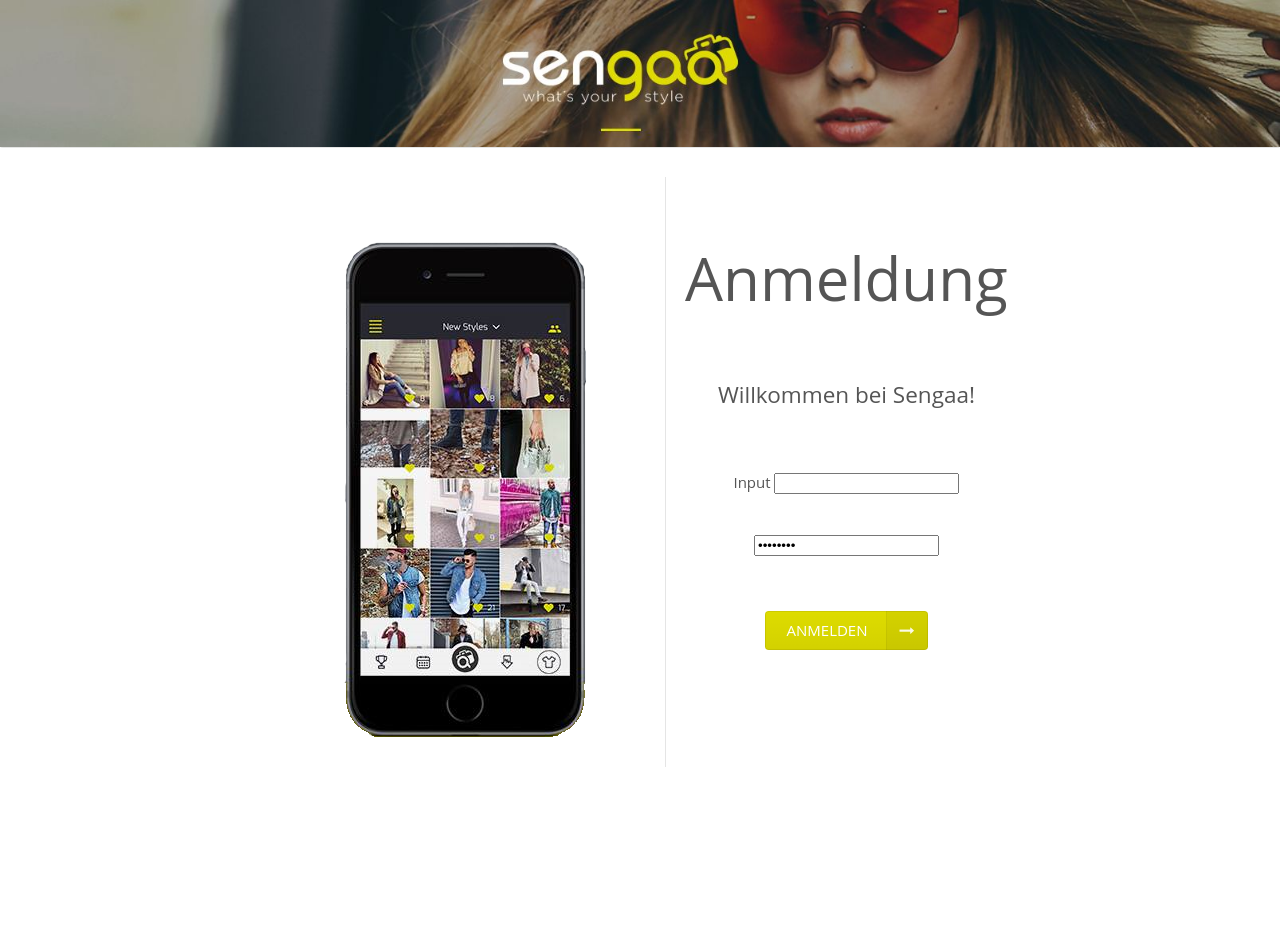
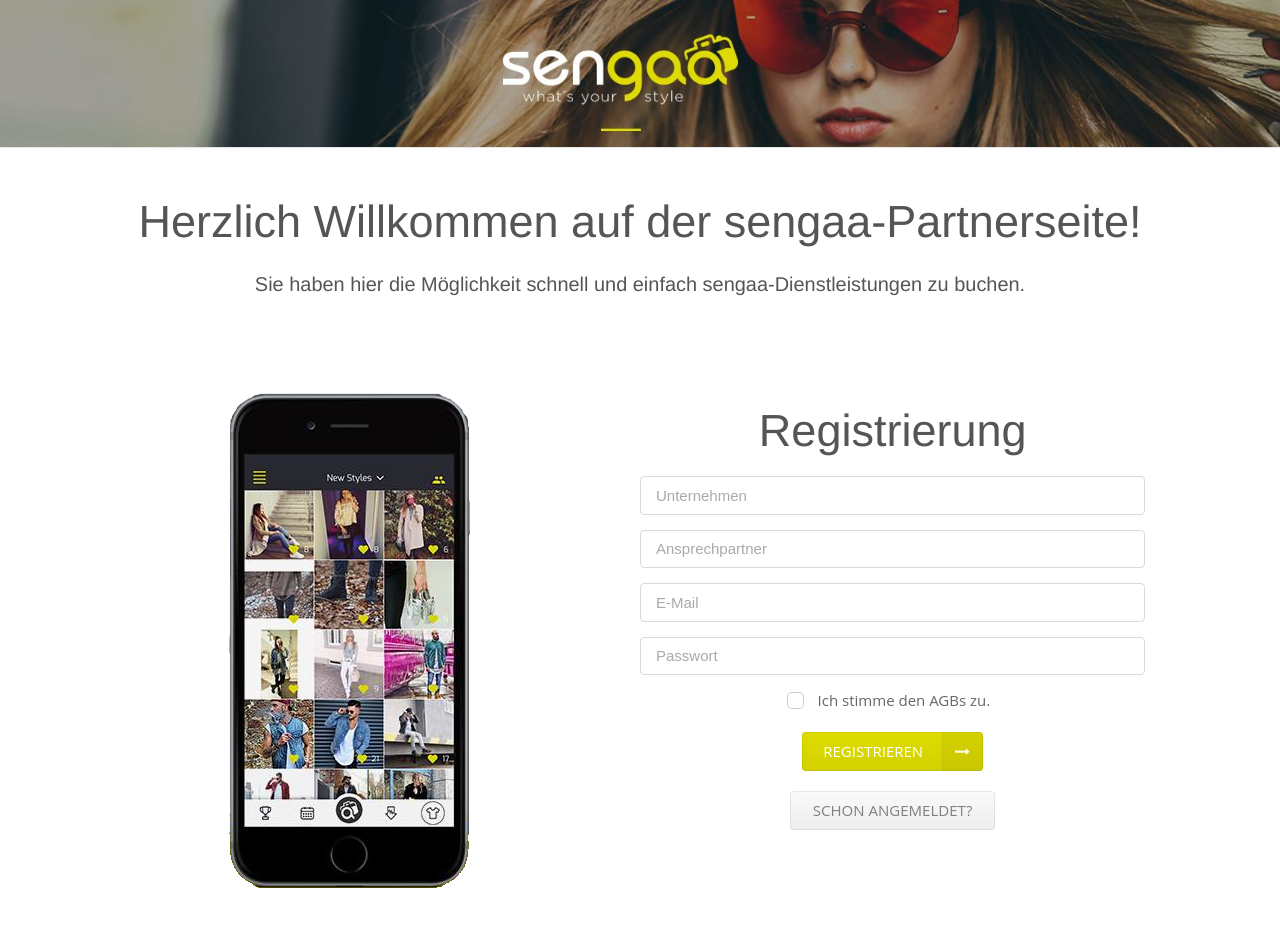
Before and after one commit to sengaa-teamprojekt/Frontend, a plain HTML site: page registration.html in a window 1280 px wide. Before the commit the page ends 800 px from the top, so only its background shows below. Drawn offline with Linux system fonts and the light colour scheme; a web font is replaced by a local one.

Commit message:
Commit login + registration

```diff
--- a/registration.html
+++ b/registration.html
@@ -7,7 +7,7 @@
 	<meta name="viewport" content="width=device-width, initial-scale=1.0, maximum-scale=1.0">
 
 	<!-- Site Properities -->
-	<title>Sengaa-Login</title>
+	<title>Sengaa-Registrierung</title>
 
 	<link href='fonts/googlefont.css?family=Source+Sans+Pro:400,700|Open+Sans:300italic,400,300,700' rel='stylesheet' type='text/css'>
 	<link rel="stylesheet" type="text/css" href="css/semantic.css">
@@ -25,35 +25,45 @@
 	</img>
 </div>
 
+<h1 class="ui header center aligned">Herzlich Willkommen auf der sengaa-Partnerseite!</h1>
+<h3 class="ui header center aligned">Sie haben hier die Möglichkeit schnell und einfach sengaa-Dienstleistungen zu buchen.</h3>
+
 <div class="ui page grid overview">
-
+<div class="ui form">
 	<div class="ui two wide column"></div>
-	<div class="twelve wide column">
-		<div class="ui two column center aligned stackable divided grid">
+		<div class="ui two column middle center aligned stackable grid">
 			<div class="column">
 				<img src="images/iphone.png">
 				</img>
 			</div>
 			<div class="column">
-				<p class="ueberschriftLogin">Anmeldung</p>
-				<p class="uebrschriftLogin2">Willkommen bei Sengaa!</p>
+				<h1 class="ui header">Registrierung</h1>
+				<div class="field">
+					<input type="text" placeholder="Unternehmen">
+				</div>
+				<div class="field">
+					<input type="text" placeholder="Ansprechpartner">
+				</div>
+				<div class="field">
+					<input type="text" placeholder="E-Mail">
+				</div>
+				<div class="field">
+					<input type="password" placeholder="Passwort">
+				</div>
+				<div class="required inline field">
+		      <div class="ui checkbox">
+		        <input type="checkbox">
+		        <label>Ich stimme den AGBs zu.</label>
+		      </div>
+					<br/>
+					<br/>
+				<p><a class="ui sengaacolor right labeled icon button" href="#">Registrieren<i class="right long arrow icon"></i></a></p>
 				<br/>
 				<br/>
-				<div class="field">
-					<label>Input</label>
-					<input type="text">
-				</div>
-				<br/>
-				<br/>
-				<input type="password" name="passwort" value="Passwort"/>
-				<br/>
-				<br/>
-				<br/>
-				<p><a class="ui sengaacolor right labeled icon button" href="#">Anmelden <i class="right long arrow icon"></i></a></p>
+				<p><a class="ui grey button" href="#">Schon angemeldet?</a></p>
 			</div>
 		</div>
 	</div>
-
 </body>
 
 </html>
```
Also changed, not shown: login.html (+34 -4 lines).
